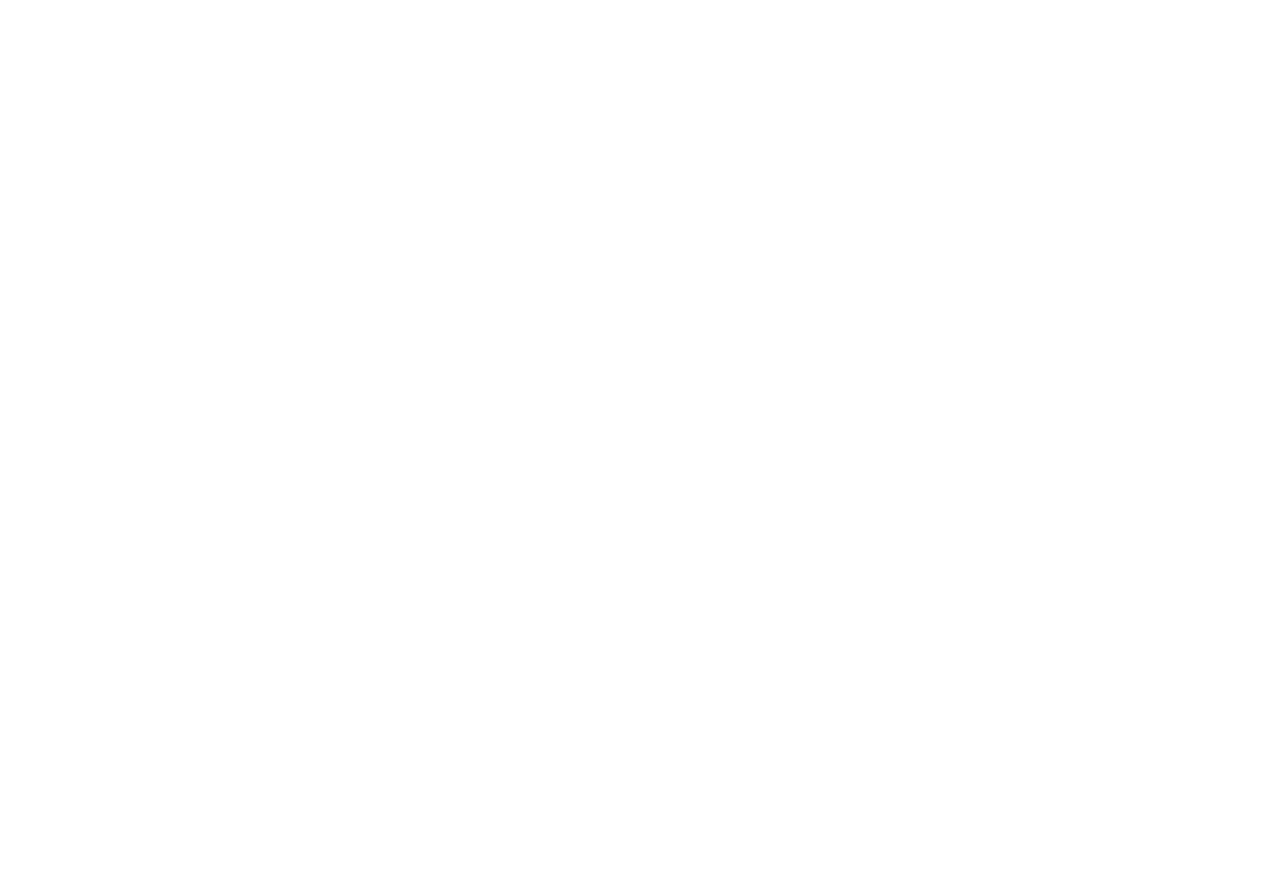
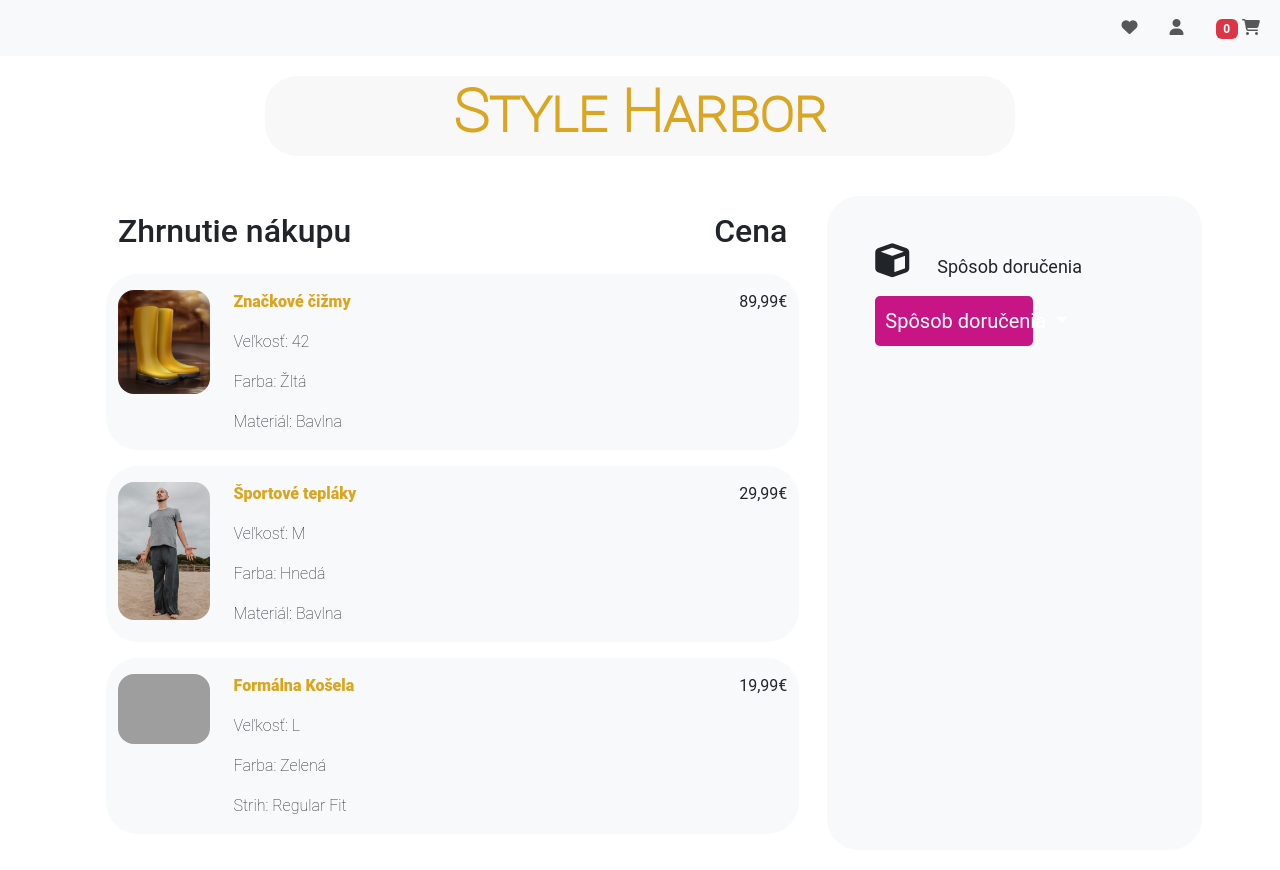
Before and after one commit to xpartla/Gerhat_Partl_WTECH, a plain HTML site: page cart.html in a window 1280 px wide. Before the commit the page ends 800 px from the top, so only its background shows below. Drawn offline with nearby package versions, Linux system fonts and the light colour scheme; grey boxes are pictures that could not be loaded.

Commit message:
Created cart, added images

```diff
--- a/cart.html
+++ b/cart.html
@@ -2,9 +2,123 @@
 <html lang="en">
 <head>
     <meta charset="UTF-8">
-    <title>Title</title>
+    <meta name="viewport" content="width=device-width, initial-scale=1.0">
+    <link rel="stylesheet" href="https://cdn.jsdelivr.net/npm/bootstrap@5.3.3/dist/css/bootstrap.min.css">
+    <script src="https://ajax.googleapis.com/ajax/libs/jquery/3.7.1/jquery.min.js"></script>
+    <script src="https://cdn.jsdelivr.net/npm/bootstrap@5.0.2/dist/js/bootstrap.bundle.min.js" integrity="sha384-MrcW6ZMFYlzcLA8Nl+NtUVF0sA7MsXsP1UyJoMp4YLEuNSfAP+JcXn/tWtIaxVXM" crossorigin="anonymous"></script>
+    <script src="https://kit.fontawesome.com/be3419b194.js" crossorigin="anonymous"></script>
+    <link rel="stylesheet" href="style.css">
+    <title>Shopping Cart</title>
 </head>
 <body>
+    <nav class="navbar navbar-expand-lg navbar-light bg-body-tertiary">
+        <div class="container-fluid">
+            <ul class="navbar-nav ms-auto d-flex flex-row">
+                <li class="nav-item me-3">
+                    <a class="nav-link" href="#">
+                        <span><i class="fa-solid fa-heart"></i></span>
+                    </a>
+                </li>
+                <li class="nav-item me-3">
+                    <a class="nav-link" href="#">
+                        <span><i class="fa-solid fa-user"></i></span>
+                    </a>
+                </li>
+                <li class="nav-item">
+                    <a class="nav-link" href="#">
+                        <span class="badge badge-pill bg-danger">0</span>
+                        <span><i class="fas fa-shopping-cart"></i></span>
+                    </a>
+                </li>
+            </ul>
+        </div>
+    </nav>
+    <div class="container">
+        <div class="row justify-content-center">
+            <div class="col-8 rounded-5" style="background-color: #F8F8F8">
+                <h1 class="title_text">Style Harbor</h1>
+            </div>
+        </div>
+    </div>
+    <div class="container">
+        <div class="row">
+            <div class="col-8">
+                <div class="row m-3">
+                    <div class="col">
+                        <h2>Zhrnutie nákupu</h2>
+                    </div>
+                    <div class="col text-end">
+                        <h2>Cena</h2>
+                    </div>
+                </div>
+                <div class="row pt-3 bg-body-tertiary rounded-5 m-3">
+                    <div class="col-lg-2 col-md-4 col-sm-4">
+                        <img class="img-fluid cart_images rounded-4" src="src/boots.jpg" alt="boots">
+                    </div>
+                    <div class="col cart_text">
+                        <p class="cart_mainText">Značkové čižmy</p>
+                        <p>Veľkosť: 42</p>
+                        <p>Farba: Žltá</p>
+                        <p>Materiál: Bavlna</p>
+                    </div>
+                    <div class="col text-end">
+                        <p>89,99€</p>
+                    </div>
+                </div>
+                <div class="row pt-3 bg-body-tertiary rounded-5 m-3">
+                    <div class="col-lg-2 col-md-4 col-sm-4">
+                        <img class="img-fluid cart_images rounded-4" src="src/sweatpants.jpg" alt="sweatpants">
+                    </div>
+                    <div class="col cart_text">
+                        <p class="cart_mainText">Športové tepláky</p>
+                        <p>Veľkosť: M</p>
+                        <p>Farba: Hnedá</p>
+                        <p>Materiál: Bavlna</p>
+                    </div>
+                    <div class="col text-end">
+                        <p>29,99€</p>
+                    </div>
+                </div>
+                <div class="row pt-3 bg-body-tertiary rounded-5 m-3">
+                    <div class="col-lg-2 col-md-4 col-sm-4">
+                        <img class="img-fluid cart_images rounded-4" src="src/shirt.jpg" alt="button up shirt">
+                    </div>
+                    <div class="col cart_text">
+                        <p class="cart_mainText">Formálna Košela</p>
+                        <p>Veľkosť: L</p>
+                        <p>Farba: Zelená</p>
+                        <p>Strih: Regular Fit</p>
+                    </div>
+                    <div class="col text-end">
+                        <p>19,99€</p>
+                    </div>
+                </div>
+            </div>
+            <div class="col-4 bg-body-tertiary rounded-5">
+                <div class="row">
+                    <div class="col ps-5 pt-5">
+                        <i class="fa-solid fa-cube" style="font-size: 34px;"></i>
+                        <p class="d-inline ps-4" style="font-size: large">Spôsob doručenia</p>
+                    </div>
+                </div>
+                <div class="row">
+                    <div class="col ps-5 pt-3">
+                        <div class="dropdown">
+                            <button class="btn btn-secondary dropdown-toggle" type="button" data-bs-toggle="dropdown" aria-expanded="false">
+                                Spôsob doručenia
+                            </button>
+                            <ul class="dropdown-menu">
+                                <li><a class="dropdown-item" href="#">Doručenie 1</a></li>
+                                <li><a class="dropdown-item" href="#">Doručenie 2</a></li>
+                                <li><a class="dropdown-item" href="#">Doručenie 3</a></li>
+                            </ul>
+                        </div>
+                    </div>
 
+                </div>
+            </div>
+        </div>
+
+    </div>
 </body>
 </html>
--- a/style.css
+++ b/style.css
@@ -174,3 +174,28 @@ input[type="password"] {
     font-size: 22px;
     margin-top: 10px;
 }
+
+
+.title_text{
+    font-family: "Roboto Thin";
+    font-size: 60px;
+    text-align: center;
+    color: goldenrod;
+    font-weight: bolder;
+    font-variant-caps: petite-caps;
+}
+
+.cart_images{
+    min-height: 70px;
+    min-width: 70px;
+}
+
+.cart_text{
+    font-family: "Roboto Thin";
+}
+
+.cart_mainText{
+    color: goldenrod;
+    font-family: "Roboto Black";
+
+}
```
Also changed, not shown: src/boots.jpg (added), src/sweatpants.jpg (added), 1 other file.
